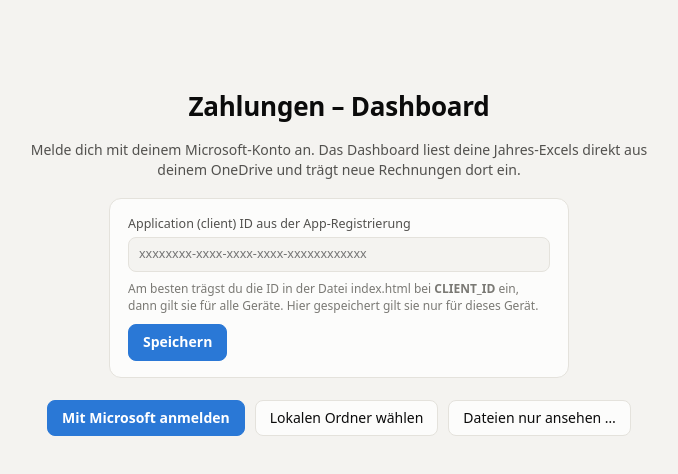
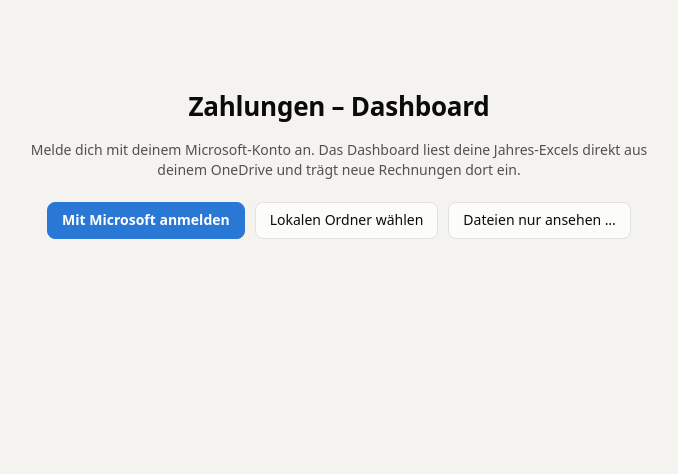
Before and after one commit to fluminexflumi/Zahlungen, a plain HTML site: page index.html in a window 1280 px wide. Shown: the whole page, without its empty margins (301-979 px from the left). Drawn offline with Linux system fonts and the light colour scheme.

```diff
--- a/index.html
+++ b/index.html
@@ -255,7 +255,7 @@ https://github.com/nodeca/pako/blob/main/LICENSE
 <script>
 "use strict";
 /* ====== KONFIGURATION ====== */
-const CLIENT_ID = ""; // <- hier die Application (client) ID aus der App-Registrierung eintragen
+const CLIENT_ID = "b9e4ca5e-cbad-4b3f-8e82-faa52941ede3"; // <- hier die Application (client) ID aus der App-Registrierung eintragen
 /* ============================ */
 const MONTHS = ["Januar","Februar","März","April","Mai","Juni","Juli","August","September","Oktober","November","Dezember"];
 const chf = new Intl.NumberFormat("de-CH",{style:"currency",currency:"CHF"});
```
